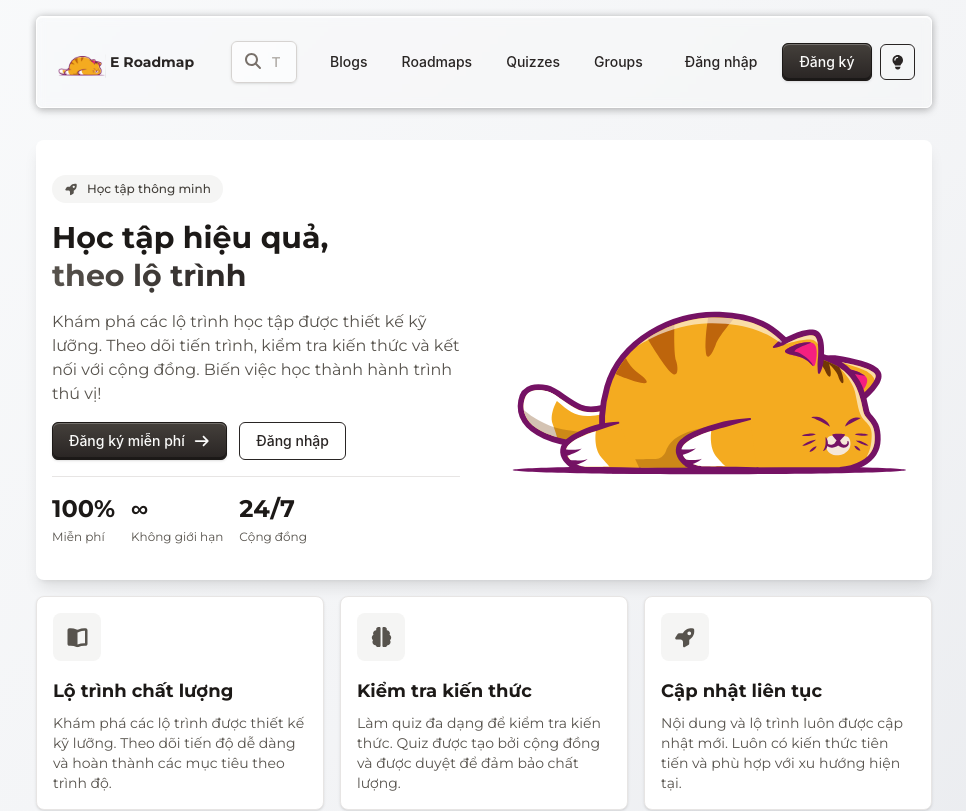
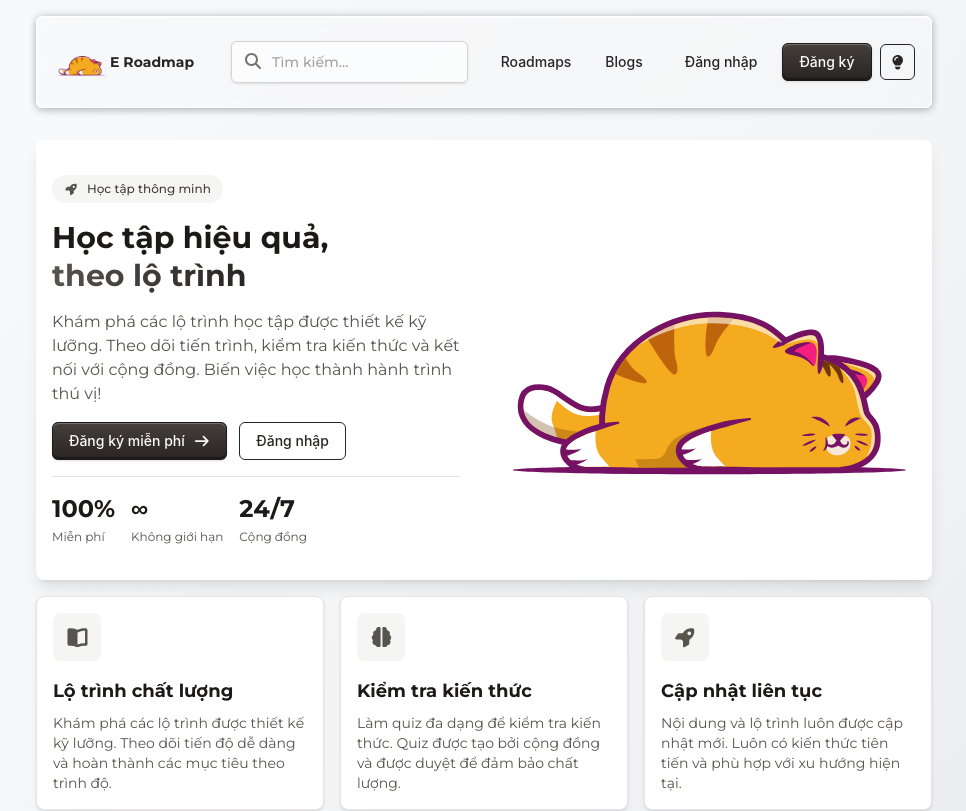
Before and after one commit to domino4820/DACN, a React app: page / in a window 1280 px wide. Shown: the top 811 px of the page, without its empty margins (156-1122 px from the left). Built offline with nearby package versions, Linux system fonts and the light colour scheme; the HTML template or start-up script is replaced by a standard one.

Commit message:
chore: add ci workflow

```diff
--- a/src/components/common/header.tsx
+++ b/src/components/common/header.tsx
@@ -45,17 +45,23 @@ const Header = forwardRef<HTMLElement>((_props, ref) => {
 
                     <div className={`transition-all duration-700 ease-in-out ${isSearchFocused ? 'w-0 overflow-hidden opacity-0' : 'opacity-100'}`}>
                         <NavLinkGroup>
-                            <LinkBtn to={paths.blog} variant='gradient'>
-                                Blogs
-                            </LinkBtn>
+                            {isAuthenticated ? (
+                                <>
+                                    <LinkBtn to={paths.quizzes} variant='gradient'>
+                                        Quizzes
+                                    </LinkBtn>
+                                    <LinkBtn to={paths.groups} variant='gradient'>
+                                        Groups
+                                    </LinkBtn>
+                                </>
+                            ) : (
+                                <></>
+                            )}
                             <LinkBtn to={paths.roadmaps} variant='gradient'>
                                 Roadmaps
                             </LinkBtn>
-                            <LinkBtn to={paths.quizzes} variant='gradient'>
-                                Quizzes
-                            </LinkBtn>
-                            <LinkBtn to={paths.groups} variant='gradient'>
-                                Groups
+                            <LinkBtn to={paths.blog} variant='gradient'>
+                                Blogs
                             </LinkBtn>
                         </NavLinkGroup>
                     </div>
```
